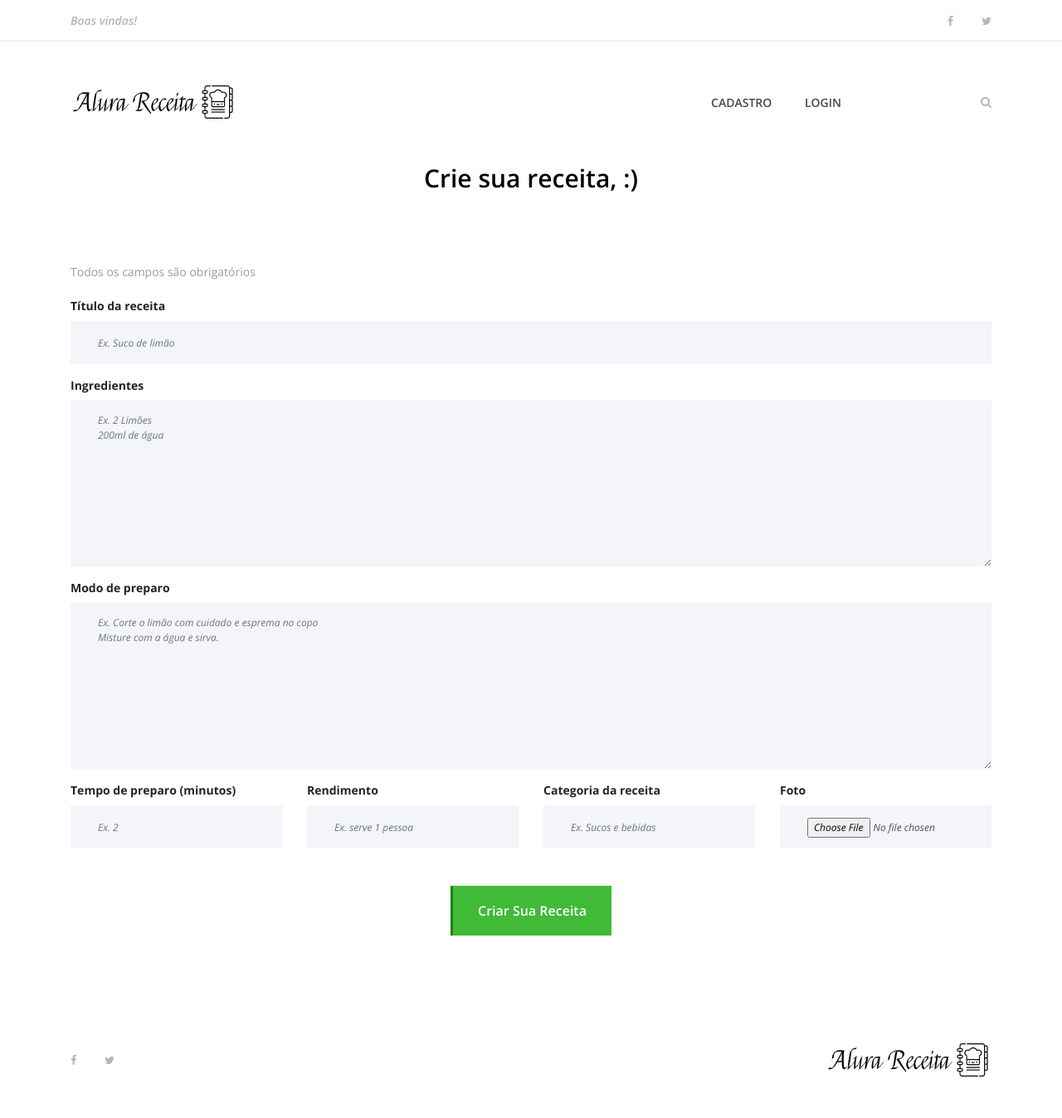
After one commit to Tche-Marco/Alura_Python, a Django app: page /usuarios/criar/receita in a window 1280 px wide. The commit adds this page. Shown: the whole page at 83% size. Run offline with Django 4.2, Linux system fonts and the light colour scheme; parts of the project's set-up code (start-up, migrations or seed data) failed here and were passed over; some libraries are stand-ins or nearby versions.

Commit message:
23/09/2022

```diff
--- a/Django/projeto_receita/receitas/models.py
+++ b/Django/projeto_receita/receitas/models.py
@@ -1,10 +1,10 @@
 from django.db import models
 from datetime import datetime
-from pessoas.models import Pessoa
+from django.contrib.auth.models import User
 
 
 class Receita(models.Model):
-    pessoa = models.ForeignKey(Pessoa, on_delete=models.CASCADE)
+    pessoa = models.ForeignKey(User, on_delete=models.CASCADE)
     nome_receita = models.CharField(max_length=200)
     ingredientes = models.TextField()
     modo_preparo = models.TextField()
--- a/Django/projeto_receita/templates/partials/_menu.html
+++ b/Django/projeto_receita/templates/partials/_menu.html
@@ -60,9 +60,9 @@
                                 {% if user.is_authenticated %}
                                     <li><a href="{% url 'index' %}">Página principal</a></li>
                                     <li><a href="{% url 'dashboard' %}">Minhas receitas</a></li>
+                                    <li><a href="{% url 'cria_receita' %}">Criar receita</a></li>
                                     <li><a href="{% url 'logout' %}">Logout</a></li>
                                 {% else %}
-                                    <li><a href="{% url 'index' %}">Página principal</a></li>
                                     <li><a href="{% url 'cadastro' %}">Cadastro</a></li>
                                     <li><a href="{% url 'login' %}">Login</a></li>
                                 {% endif %}
--- a/Django/projeto_receita/templates/usuarios/cadastro.html
+++ b/Django/projeto_receita/templates/usuarios/cadastro.html
@@ -21,6 +21,7 @@
                 </div>
             </div>
         </div>
+        {% include 'partials/_alertas.html' %}
         <div class="row">
             <div class="col-12">
                 <div class="contact-form-area">
--- /dev/null
+++ b/Django/projeto_receita/templates/usuarios/cria_receita.html
@@ -0,0 +1,86 @@
+{% extends 'base.html' %}
+{% load static %}
+{% block content %}
+<!-- Preloader -->
+<div id="preloader">
+   <i class="circle-preloader"></i>
+   <img src="{% static 'img/core-img/pizza.png' %}" alt="">
+</div>
+
+{% include 'partials/_busca.html' %}
+
+{% include 'partials/_menu.html' %}
+
+<!-- ##### Contact Form Area Start ##### -->
+<div class="contact-area section-padding-0-80">
+   <div class="container">
+       <div class="row">
+           <div class="col-12">
+               <div class="section-heading">
+                   <h3>Crie sua receita, {{ user.username }} :)</h3>
+               </div>
+           </div>
+       </div>
+
+       <div class="row">
+           <div class="col-12">
+           <p>Todos os campos são obrigatórios</p>
+               <div class="contact-form-area">
+                   <form action="{% url 'cria_receita' %}" method="post" enctype="multipart/form-data">
+                           {% csrf_token %}
+                       <div class="row">
+                           <div class="col-12 col-lg-12">
+                               <label for="nome_receita"><b>Título da receita</b></label>
+                               <input type="text" id="nome_receita" class="form-control" name="nome_receita" placeholder="Ex. Suco de limão" required>
+                           </div>
+                           <div class="col-12">
+                               <label for="file"><b>Ingredientes</b></label>
+                               <textarea class="form-control" name="ingredientes" cols="30" rows="10" placeholder="Ex. 2 Limões &#10;200ml de água" required></textarea>
+                           </div>
+                           <div class="col-12">
+                               <label for="file"><b>Modo de preparo</b></label>
+                               <textarea class="form-control" name="modo_preparo" cols="30" rows="10" placeholder="Ex. Corte o limão com cuidado e esprema no copo  &#10;Misture com a água e sirva." required></textarea>
+                           </div>
+                           <div class="col-12 col-lg-3">
+                               <label for="file"><b>Tempo de preparo (minutos)</b></label>
+                               <input type="number" class="form-control" name="tempo_preparo" placeholder="Ex. 2" required>
+                           </div>
+                           <div class="col-12 col-lg-3">
+                               <label for="file"><b>Rendimento</b></label>
+                               <input type="text" class="form-control" name="rendimento" placeholder="Ex. serve 1 pessoa" required>
+                           </div>
+                           <div class="col-12 col-lg-3">
+                               <label for="file"><b>Categoria da receita</b></label>
+                               <input type="text" class="form-control" name="categoria" placeholder="Ex. Sucos e bebidas" required>
+                           </div>
+                           <div class="col-12 col-lg-3">
+                               <label for="file"><b>Foto</b></label>
+                               <input type="file" class="form-control" name="foto_receita" required>
+                           </div>
+                           <div class="col-12 text-center">
+                               <button class="btn delicious-btn mt-30" type="submit">Criar sua receita</button>
+                           </div>
+                       </div>
+                   </form>
+               </div>
+           </div>
+       </div>
+   </div>
+</div>
+
+{% include 'partials/_footer.html' %}
+{% endblock %}
+Footer
+© 2022 GitHub, Inc.
+Footer navigation
+Terms
+Privacy
+Security
+Status
+Docs
+Contact GitHub
+Pricing
+API
+Training
+Blog
+About
--- a/Django/projeto_receita/templates/usuarios/dashboard.html
+++ b/Django/projeto_receita/templates/usuarios/dashboard.html
@@ -12,7 +12,7 @@
 
     {% include 'partials/_menu.html' %}
 
-    <div class="contact-area section-padding-0-80">
+    <div class="contact-area section-padding-0">
       <div class="container">
           <div class="row">
               <div class="col-12">
@@ -41,6 +41,7 @@
                                 <div class="receipe-content">
                                     <a href="{% url 'receita' receita.id %}">
                                         <h5>{{ receita.nome_receita }}</h5>
+                                        <a href="{% url 'deleta_receita' receita.id %}" type="button" class="btn btn-danger">Deletar</a>
                                     </a>
                                 </div>
                             </div>
--- a/Django/projeto_receita/templates/usuarios/login.html
+++ b/Django/projeto_receita/templates/usuarios/login.html
@@ -21,6 +21,7 @@
                 </div>
             </div>
         </div>
+        {% include 'partials/_alertas.html' %}
         <div class="row">
             <div class="col-12">
                 <div class="contact-form-area">
--- a/Django/projeto_receita/usuarios/urls.py
+++ b/Django/projeto_receita/usuarios/urls.py
@@ -6,4 +6,6 @@ urlpatterns = [
     path('login', views.login, name='login'),
     path('logout', views.logout, name='logout'),
     path('dashboard', views.dashboard, name='dashboard'),
+    path('criar/receita', views.cria_receita, name='cria_receita'),
+    path('deleta/<int:receita_id>', views.deleta_receita, name='deleta_receita'),
 ]
--- a/Django/projeto_receita/usuarios/views.py
+++ b/Django/projeto_receita/usuarios/views.py
@@ -1,6 +1,7 @@
-from django.shortcuts import render, redirect
+from django.shortcuts import render, redirect, get_object_or_404
 from django.contrib.auth.models import User
-from django.contrib import auth
+from django.contrib import auth, messages
+from receitas.models import Receita
 
 
 def cadastro(request):
@@ -10,25 +11,31 @@ def cadastro(request):
         senha = request.POST['password']
         senha2 = request.POST['password2']
 
-        if not nome.strip():
-            print('O campo nome não pode ficar e branco')
+        if campo_vazio(nome):
+            messages.error(request, 'O campo nome não pode ficar e branco')
             return redirect('cadastro')
 
-        if not email.strip():
-            print('O campo email não pode ficar e branco')
+        if campo_vazio(email):
+            messages.error(request, 'O campo email não pode ficar e branco')
             return redirect('cadastro')
 
-        if senha != senha2:
-            print('As senhas n são iguais')
+        if senhas_nao_sao_iguais(senha, senha2):
+            messages.error(request, 'As senhas não são iguais')
+            return redirect('cadastro')
 
         if User.objects.filter(email=email).exists():
-            print('User já cadastrado')
+            messages.error(request, 'E-mail já cadastrado')
+            return redirect('cadastro')
+
+        if User.objects.filter(username=nome).exists():
+            messages.error(request, 'Usuário já cadastrado')
             return redirect('cadastro')
 
         user = User.objects.create_user(
             username=nome, email=email, password=senha)
         user.save()
 
+        messages.success(request, 'Usuário cadastrado com sucesso')
         return redirect('login')
 
     return render(request, 'usuarios/cadastro.html')
@@ -38,6 +45,10 @@ def login(request):
     if request.method == 'POST':
         email = request.POST['email']
         senha = request.POST['senha']
+
+        if campo_vazio(email) or campo_vazio(senha):
+            messages.error(request, 'Os campos não podem ser vazios')
+            return redirect('login')
 
         if User.objects.filter(email=email).exists():
             nome = User.objects.filter(email=email).values_list(
@@ -59,5 +70,40 @@ def logout(request):
 
 def dashboard(request):
     if request.user.is_authenticated:
-        return render(request, 'usuarios/dashboard.html')
+        id_user = request.user.id
+        receitas = Receita.objects.order_by(
+            '-date_receita').filter(pessoa=id_user)
+        return render(request, 'usuarios/dashboard.html', {'receitas': receitas})
     return redirect('index')
+
+
+def cria_receita(request):
+    if request.method == 'POST':
+        nome_receita = request.POST['nome_receita']
+        ingredientes = request.POST['ingredientes']
+        modo_preparo = request.POST['modo_preparo']
+        tempo_preparo = request.POST['tempo_preparo']
+        rendimento = request.POST['rendimento']
+        categoria = request.POST['categoria']
+        foto_receita = request.FILES['foto_receita']
+
+        user = get_object_or_404(User, pk=request.user.id)
+        receita = Receita.objects.create(pessoa=user, nome_receita=nome_receita, ingredientes=ingredientes, modo_preparo=modo_preparo,
+                                         tempo_preparo=tempo_preparo, rendimento=rendimento, categoria=categoria, foto_receita=foto_receita)
+        receita.save()
+
+        return redirect('dashboard')
+
+    return render(request, 'usuarios/cria_receita.html')
+
+def deleta_receita(request, receita_id):
+    receita = get_object_or_404(Receita, pk=receita_id)
+    receita.delete()
+    return redirect('dashboard')
+
+def campo_vazio(campo):
+    return not campo.strip()
+
+
+def senhas_nao_sao_iguais(senha, senha2):
+    return senha != senha2
```
Also changed, not shown: Django/projeto_receita/alurareceita/settings.py (+7 -1 lines), Django/projeto_receita/templates/partials/_alertas.html (added, +7 -0 lines), Django/projeto_receita/media/fotos/23/09/2022/pão.jpg (added), Django/projeto_receita/media/fotos/23/09/2022/torta.jpg (added), Django/projeto_receita/media/fotos/23/09/2022/torta_Q8eXFI7.jpg (added), Django/projeto_receita/receitas/migrations/0002_receita_pessoa.py, Django/projeto_receita/receitas/migrations/0005_alter_receita_pessoa.py (added).
